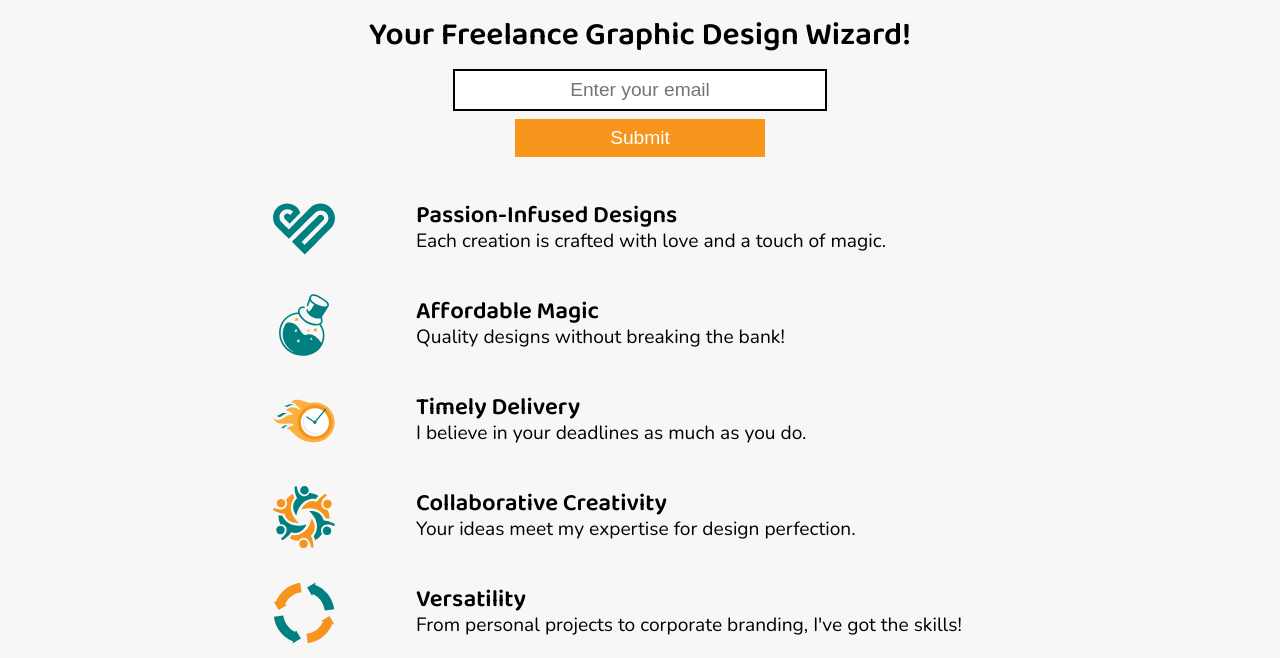
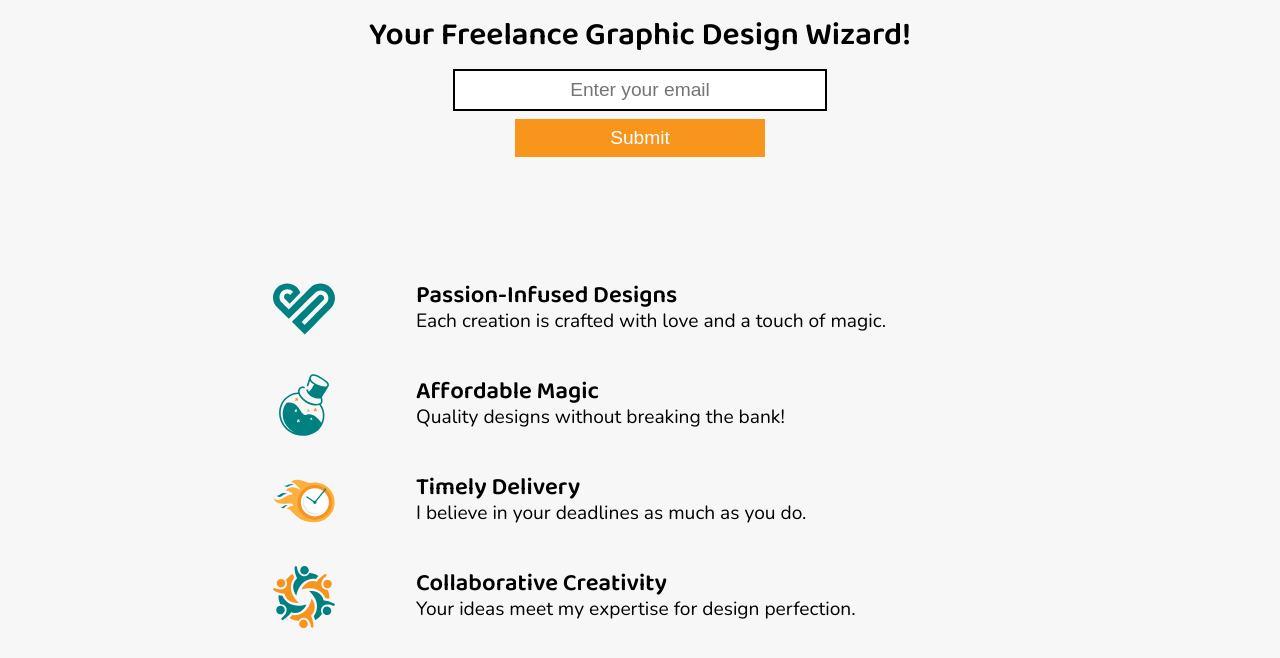
Before and after one commit to Aky11Taz/Product-Landing-Page, a plain HTML site: page index.html in a window 1280 px wide. Shown: the part 118-776 px from the top of the page. Drawn offline with nearby package versions, Linux system fonts and the light colour scheme.

Commit message:
Styles Update

```diff
--- a/styles.css
+++ b/styles.css
@@ -99,6 +99,10 @@ input {
 #submit:hover {
   cursor: pointer;
   background-color: hsl(33, 93%, 44%);
+}
+
+#our-qualities {
+  padding-top: 5rem;
 }
 
 .qualities-wrap {
```
